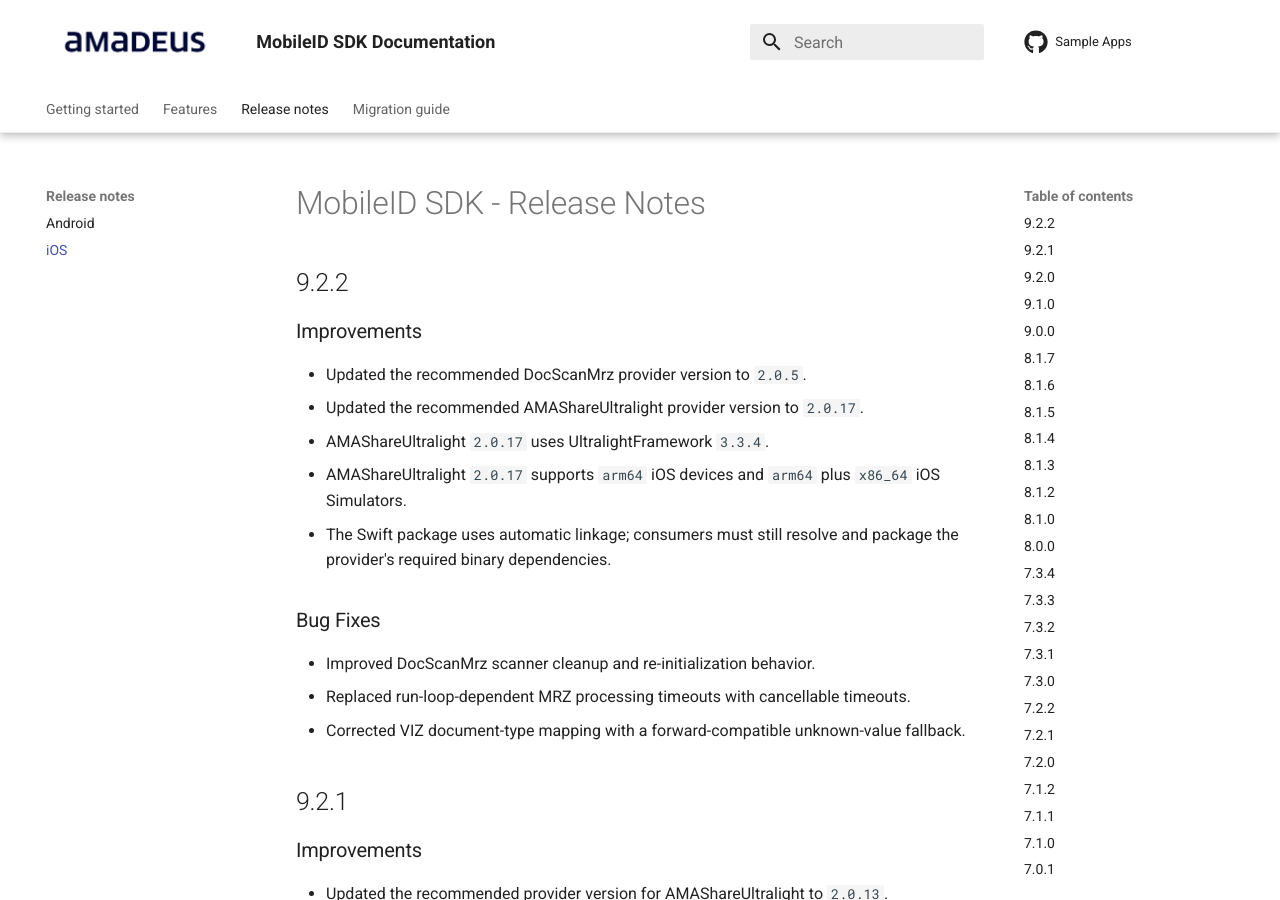
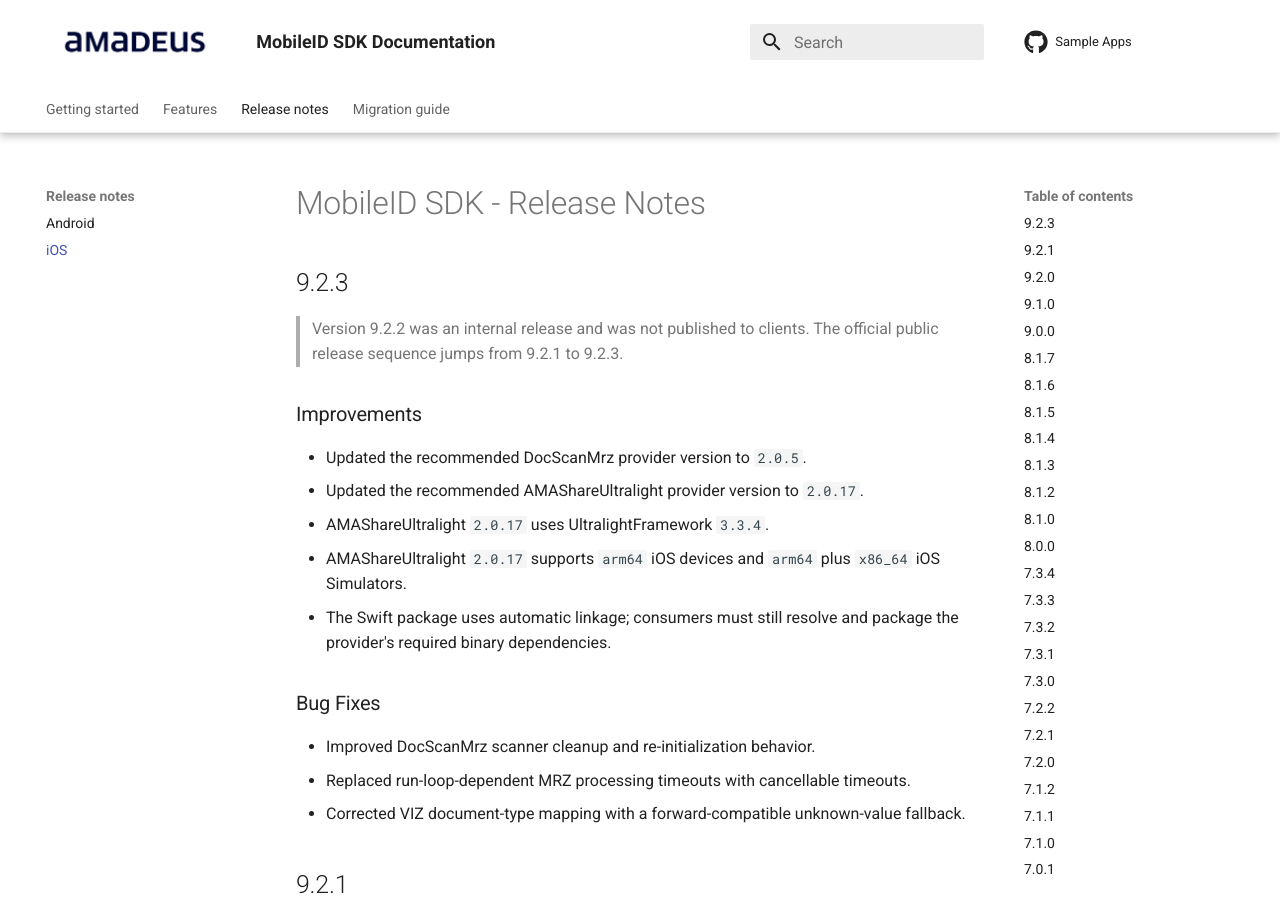
Before and after one commit to vbmobile/mobile-id-documentation, an MkDocs documentation site: the page built from docs/ReleaseNotes/ReleaseNotes_iOS.md, in a window 1280 px wide and 900 px high. Built offline with MkDocs 1.6.1 and Material for MkDocs 9.7.7, drawn with Linux system fonts in a browser that asks for light colours; the version menu is left out.

Commit message:
docs: publish iOS release notes as 9.2.3

```diff
--- a/docs/ReleaseNotes/ReleaseNotes_iOS.md
+++ b/docs/ReleaseNotes/ReleaseNotes_iOS.md
@@ -1,6 +1,9 @@
 # MobileID SDK - Release Notes
 
-## 9.2.2
+## 9.2.3
+
+> Version 9.2.2 was an internal release and was not published to clients.
+> The official public release sequence jumps from 9.2.1 to 9.2.3.
 
 ### Improvements
 
--- a/docs_macros.py
+++ b/docs_macros.py
@@ -3,7 +3,7 @@
     "android_doc_scan_mrz_provider": "2.0.3",
     "android_doc_rfid_read_provider": "2.0.3",
     "android_ultralight_provider": "2.0.3",
-    "ios_enrolment_sdk": "9.2.2",
+    "ios_enrolment_sdk": "9.2.3",
     "ios_doc_scan_regula_provider": "2.0.2",
     "ios_doc_scan_mrz_provider": "2.0.5",
     "ios_doc_rfid_read_provider": "2.0.2",
```
